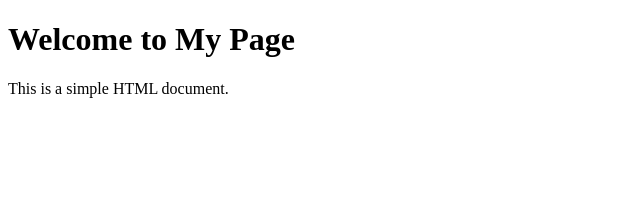
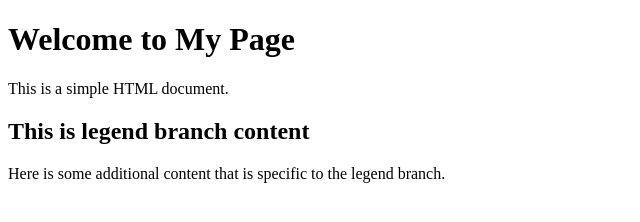
Before and after one commit to KunalM54/Pratice, a plain HTML site: page index.html in a window 1280 px wide. Shown: the whole page, without its empty margins (0-640 px from the left). Drawn offline with Linux system fonts and the light colour scheme.

Commit message:
legend branch content

```diff
--- a/index.html
+++ b/index.html
@@ -8,5 +8,8 @@
 <body>
     <h1>Welcome to My Page</h1>
     <p>This is a simple HTML document.</p>
+
+    <h2>This is legend branch content</h2>
+    <p>Here is some additional content that is specific to the legend branch.</p>
 </body>
 </html>
```
